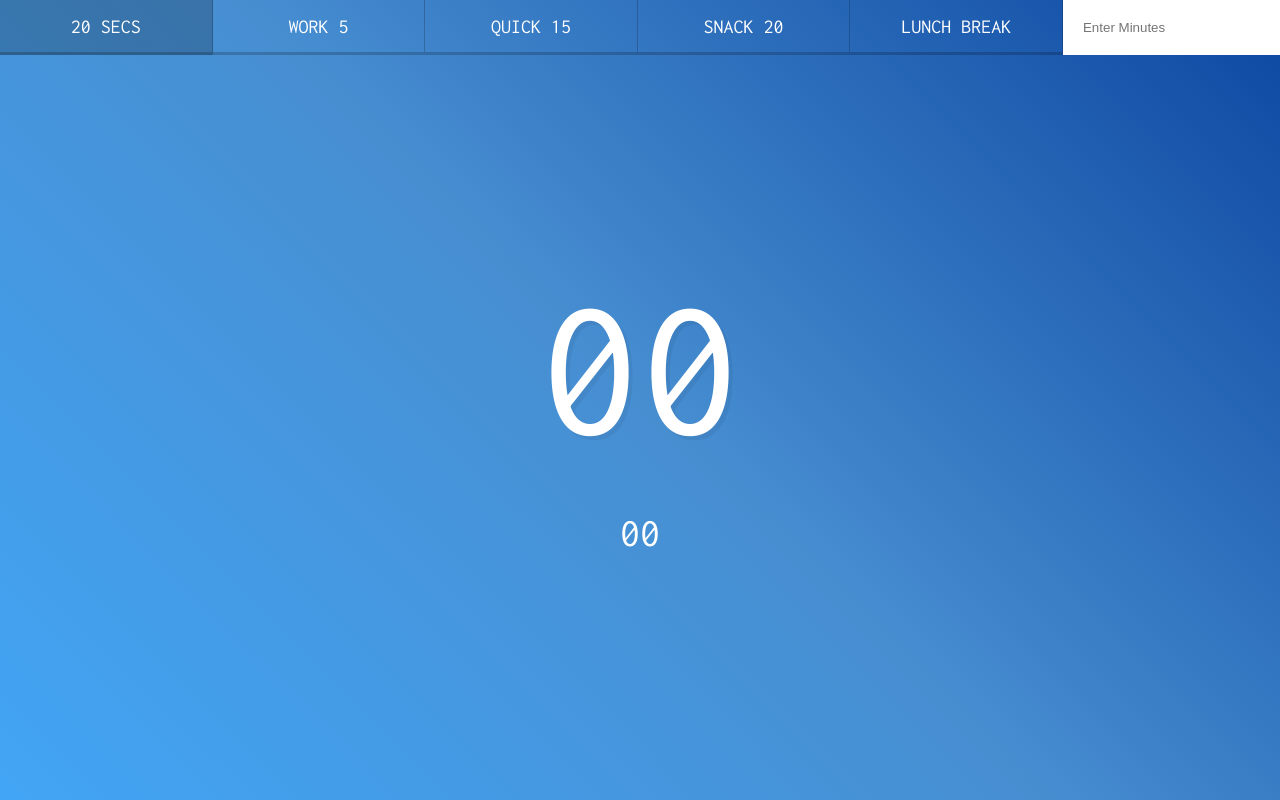
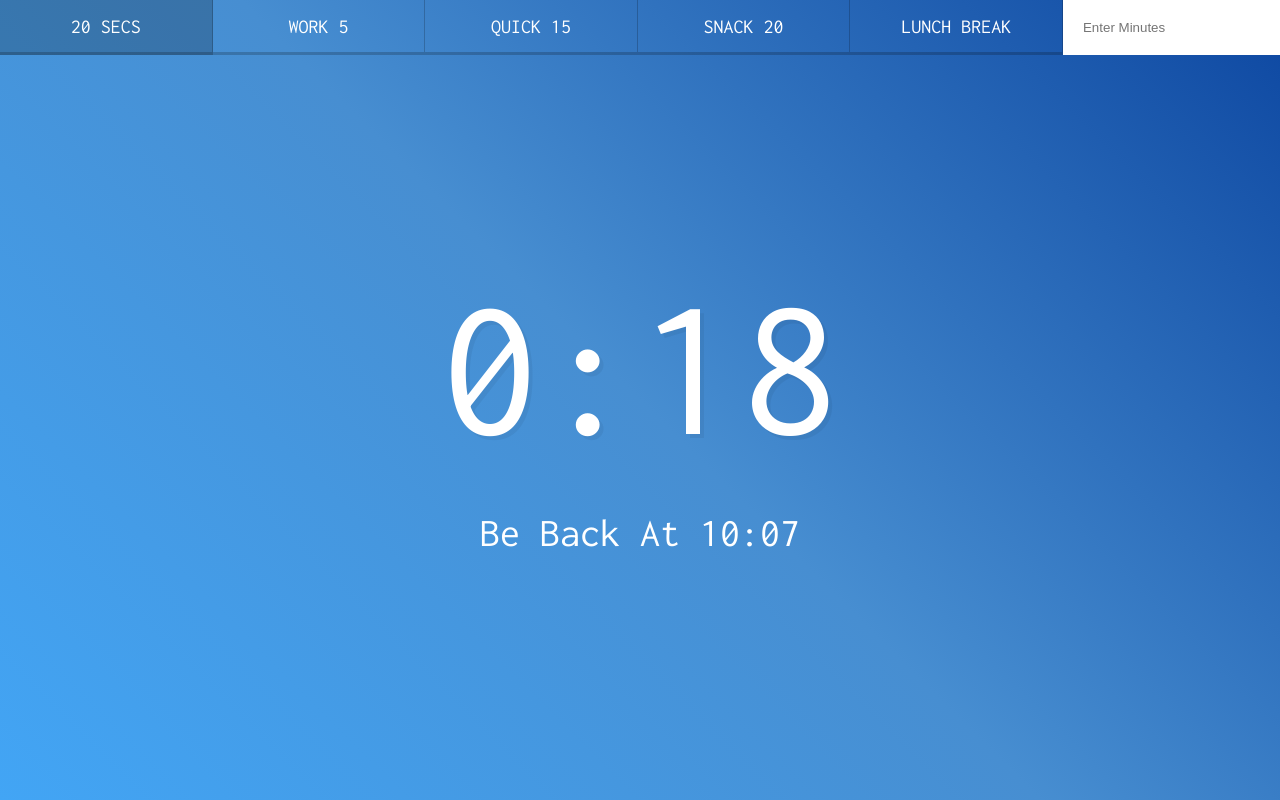
Before and after one commit to joydeeproy87/JavaScript_30, a plain HTML site: page 29-Countdown_Timer/index.html in a window 1280 px wide. Both pictures are taken after a click on the button "20 SECS". Drawn offline with Linux system fonts and the light colour scheme.

Commit message:
ninth week

```diff
--- a/29-Countdown_Timer/index.html
+++ b/29-Countdown_Timer/index.html
@@ -1,5 +1,6 @@
 <!DOCTYPE html>
 <html lang="en">
+
 <head>
 	<meta charset="UTF-8">
 	<title>Countdown Timer</title>
@@ -21,11 +22,12 @@
 		</div>
 
 		<div class="display">
-			<h1 class="display__time-left">00</h1>
-			<p class="display__end-time">00</p>
+			<h1 class="display__time-left">0:00</h1>
+			<p class="display__end-time"></p>
 		</div>
 	</div>
 
 	<script src="scripts.js"></script>
 </body>
+
 </html>
--- a/29-Countdown_Timer/scripts.js
+++ b/29-Countdown_Timer/scripts.js
@@ -1,15 +1,57 @@
 let countDown;
 
+const timerDisplay = document.querySelector('.display__time-left');
+const endTime = document.querySelector('.display__end-time');
+const buttons = document.querySelectorAll('[data-time]');
+const customTime = document.querySelector('[name="customForm"]');
+
 function timer(seconds) {
+	// clear all timers before starting a new timer
+	clearInterval(countDown);
+
 	const now = Date.now();
 	const then = now + seconds * 1000;
+	displayTimeLeft(seconds);
+	displayEndTime(then);
 
 	countDown = setInterval(() => {
 		const secondsLeft = Math.round((then - Date.now()) / 1000);
-		console.log(secondsLeft);
+		// check if we should stop the loop
 		if (secondsLeft < 0) {
 			clearInterval(countDown);
 			return;
 		}
+		// display time lsft after each second
+		displayTimeLeft(secondsLeft);
 	}, 1000);
 }
+
+function displayTimeLeft(seconds) {
+	const minutes = Math.floor(seconds / 60);
+	const remainderSeconds = seconds % 60;
+	const display = `${minutes}:${remainderSeconds < 10 ? '0' : ''}${remainderSeconds}`;
+	document.title = display;
+	timerDisplay.textContent = display;
+}
+
+function displayEndTime(timestamp) {
+	const end = new Date(timestamp);
+	const hour = end.getHours();
+	const adjustedHour = hour > 12 ? hour - 12 : hour;
+	const minutes = end.getMinutes();
+	endTime.textContent = `Be Back At ${adjustedHour}:${minutes < 10 ? '0' : ''}${minutes}`;
+}
+
+function startTimer() {
+	const seconds = parseInt(this.dataset.time);
+	timer(seconds);
+}
+
+buttons.forEach(button => button.addEventListener('click', startTimer));
+
+customTime.addEventListener('submit', function (e) {
+	e.preventDefault();
+	const mins = this.minutes.value;
+	timer(mins * 60);
+	this.reset();
+});
```
